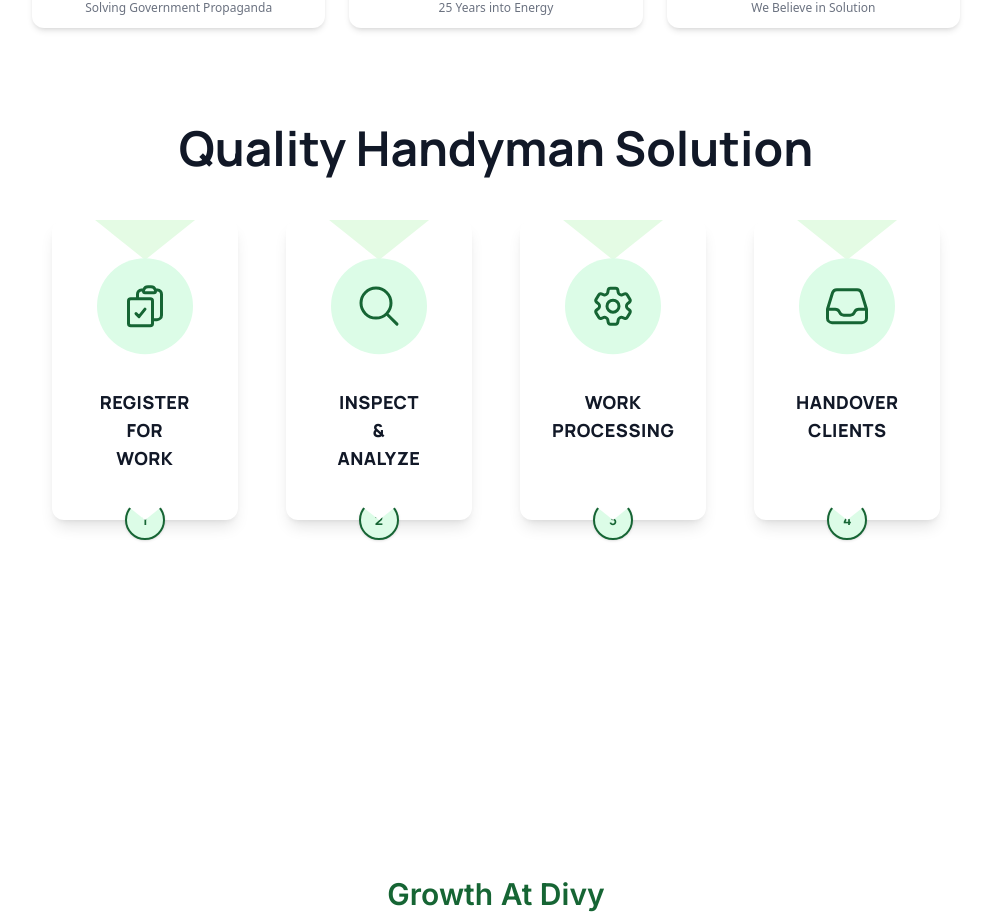
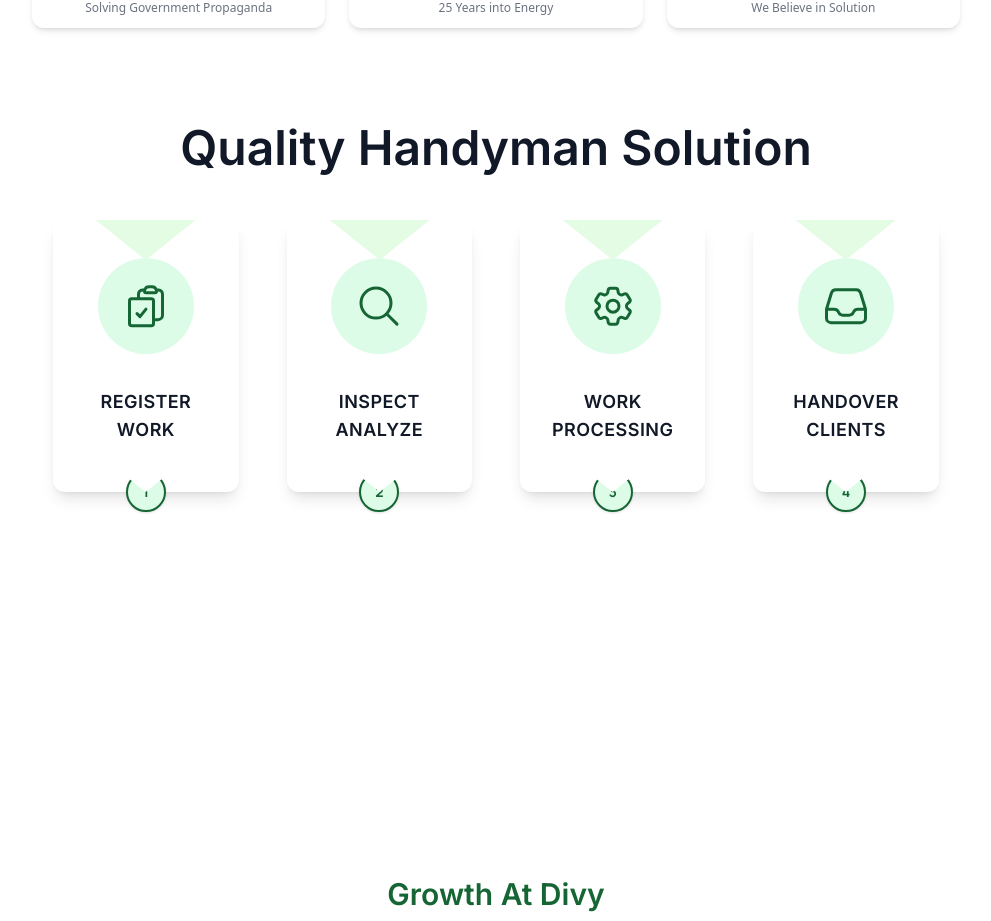
Before and after one commit to vanshika8484/Solar_web, a React (Vite) app: page /about in a window 1280 px wide. Shown: the part 5120-6041 px from the top of the page, without its empty margins (144-1135 px from the left). Built offline with nearby package versions, Linux system fonts and the light colour scheme; a web font is replaced by a local one.

Commit message:
Update ProcessSteps.jsx

```diff
--- a/src/components/ProcessSteps.jsx
+++ b/src/components/ProcessSteps.jsx
@@ -10,12 +10,12 @@ import {
 const steps = [
   {
     id: "01",
-    title: "Register For Work",
+    title: "Register Work",
     Icon: ClipboardDocumentCheckIcon,
   },
   {
     id: "02",
-    title: "Inspect & Analyze",
+    title: "Inspect Analyze",
     Icon: MagnifyingGlassIcon,
   },
   {
@@ -39,7 +39,7 @@ export default function ProcessSteps() {
   return (
     <div className="bg-white min-h-screen flex flex-col GetFontSol">
       <main className="flex-grow max-w-7xl mx-auto px-4 sm:px-6 lg:px-8 pt-12 pb-16">
-        <h1 className="text-center text-2xl sm:text-4xl md:text-5xl font-bold text-gray-900 leading-snug max-w-4xl mx-auto">
+        <h1 className="text-center text-2xl sm:text-4xl md:text-5xl About1 text-gray-900 leading-snug max-w-4xl mx-auto ">
           Quality Handyman Solution
         </h1>
 
@@ -70,7 +70,7 @@ export default function ProcessSteps() {
               </motion.div>
 
               {/* Title */}
-              <h2 className="text-base sm:text-lg font-extrabold text-gray-900 leading-tight tracking-wide uppercase">
+              <h2 className="text-base sm:text-lg About1 text-gray-900 leading-tight tracking-wide uppercase">
                 {title.split(" ").map((line, i) => (
                   <React.Fragment key={i}>
                     {line}
```
